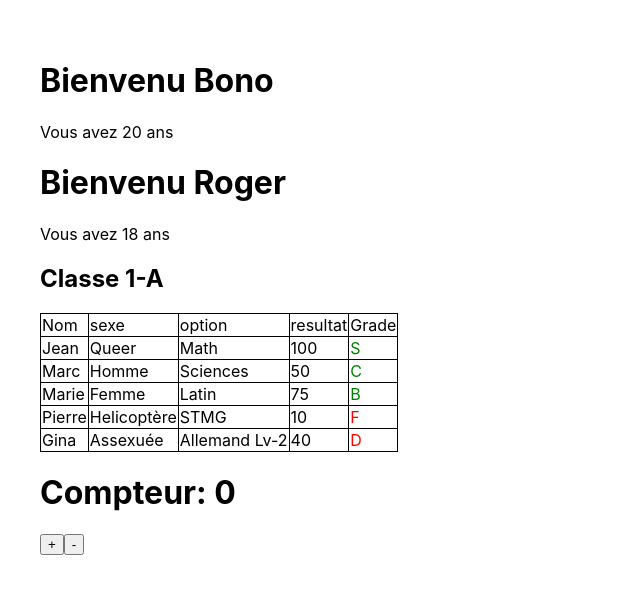
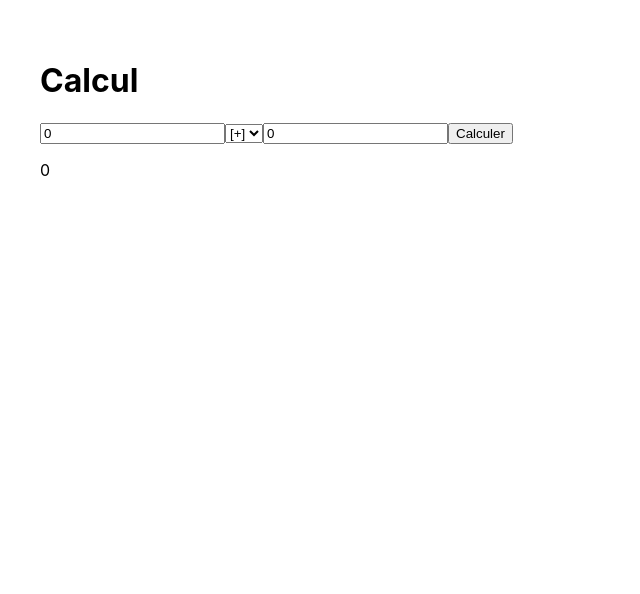
Before and after one commit to nicobetween16and17/react_start, a React (Create React App) app: page / in a window 1280 px wide. Shown: the top 594 px of the page, without its empty margins (0-640 px from the left). Built offline with nearby package versions, Linux system fonts and the light colour scheme.

Commit message:
pb d'avant mais avec tout dans le commit

```diff
--- a/src/App.js
+++ b/src/App.js
@@ -1,9 +1,7 @@
-import Welcome from "./component/exo1.jsx";
-import {nanoid} from 'nanoid';
-import Students from './component/exo2.jsx';
-import Compteur from './component/compteur.jsx'
+
+import Calcul from './component/formulaire.jsx'
 function App() {
-  const student=[
+  /*const student=[
     {
       id:nanoid(),
       name:'Jean',
@@ -38,13 +36,11 @@ function App() {
       option:'Allemand Lv-2',
       sexe:'Assexuée',
       resultat:40
-    }];
+    }];*/
   return (
     <div style={{padding: "40px"}}className="App">
-     <Welcome nom = 'Bono' age = '20'/>
-     <Welcome></Welcome>
-     <Students list={student}></Students>
-     <Compteur></Compteur>
+     <h1>Calcul</h1>
+     <Calcul/>
     </div>
   );
 }
--- a/src/component/compteur.jsx
+++ b/src/component/compteur.jsx
@@ -13,6 +13,9 @@ const Compteur = function() {
       <button onClick={() => setCount(count - 1)}>
         -
       </button>
+      <button onClick={() => setCount(0)}>
+        0
+      </button>
     </>
   );
 }
--- /dev/null
+++ b/src/component/formulaire.jsx
@@ -0,0 +1,60 @@
+import React, { useState } from 'react';
+import { PropTypes } from 'prop-types';
+
+
+const Calcul=()=> {
+
+    const [operand,setOperand] = useState(0);
+    const [operateur, setOperateur] = useState(0);
+    const [operation, setOperation] = useState("+")
+    const [resultat, setResultat] = useState(0)
+    const handleCalcul= e=>{
+        e.preventDefault();
+        console.log("Operand: ",operand)
+        console.log("Operation: ",operation)
+        console.log("Operateur: ",operateur)
+        switch(operation){
+            case "+": setResultat({operand} + {operateur})
+            console.log("Calcul: ",operand+operateur)
+            break;
+            case "-": setResultat({operand} - {operateur})
+            break;
+            case "x": setResultat({operand} * {operateur})
+            break;
+            case "/": operateur === 0 ? alert("Operation imposible"):setResultat({operand} / {operateur})
+            break;
+            default: alert("Champs non remplis")
+    }
+    console.log("Resultat: ",resultat)
+}
+
+
+  return (
+    <>
+
+    <form onSubmit={handleCalcul}>
+
+        <input type="number" value = {operand} onChange={e=>setOperand(e.target.value)}></input>
+        <select onChange={e=>setOperation(e.target.value)}>
+            <option value = "+">[+]</option>
+            <option value = "-">[-]</option>
+            <option value = "x">[x]</option>
+            <option value = "/">[/]</option>
+        </select>
+        <input type="number" value ={operateur} required = "required" onChange={e=>setOperateur(e.target.value)}></input>
+        <input type="submit" value = 'Calculer' onClick= {handleCalcul}/>
+        <p>{resultat}</p>
+    </form>
+
+    </>
+  );
+
+
+}
+Calcul.propTypes={
+    operand:PropTypes.number,
+    operateur: PropTypes.number,
+    operation: PropTypes.string,
+    resultat: PropTypes.number
+}
+export default Calcul;
```
Also changed, not shown: 1 other file (tests, documents, lock files or other folders).
